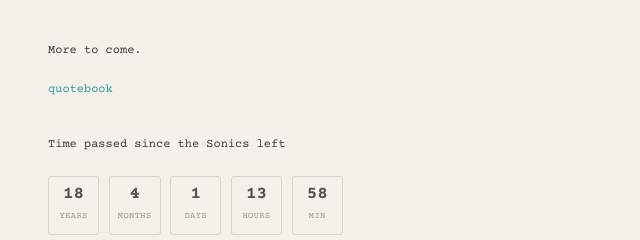
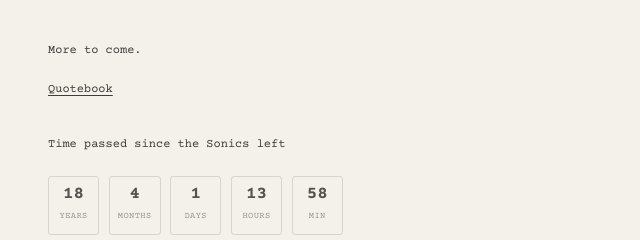
Before and after one commit to robel-mulugeta/personal-website, a plain HTML site: page misc/index.html in a window 1280 px wide. Shown: the top 240 px of the page, 0-640 px from the left. Drawn offline with nearby package versions, Linux system fonts and the light colour scheme; animation ran at ten frames a second.

Commit message:
Make misc page Quotebook link black, capitalized, and underlined (#29)
Claude-Session: https://claude.ai/code/session_018QcAKcLBw97MxxMsGw7Tz7

Co-authored-by: Claude <noreply@anthropic.com>

```diff
--- a/css/style.css
+++ b/css/style.css
@@ -592,7 +592,9 @@ img {
 }
 
 .misc-link a {
-  color: #00838f;
+  color: var(--text);
+  text-decoration: underline;
+  text-underline-offset: 3px;
 }
 
 .quotebook-page {
--- a/misc/index.html
+++ b/misc/index.html
@@ -21,7 +21,7 @@
   <main class="misc-page page-enter">
     <div class="misc-heading">
       <p>More to come.</p>
-      <p class="misc-link"><a href="/quotebook">quotebook</a></p>
+      <p class="misc-link"><a href="/quotebook">Quotebook</a></p>
     </div>
 
     <div class="sonics-counter" id="sonics-counter">
```
